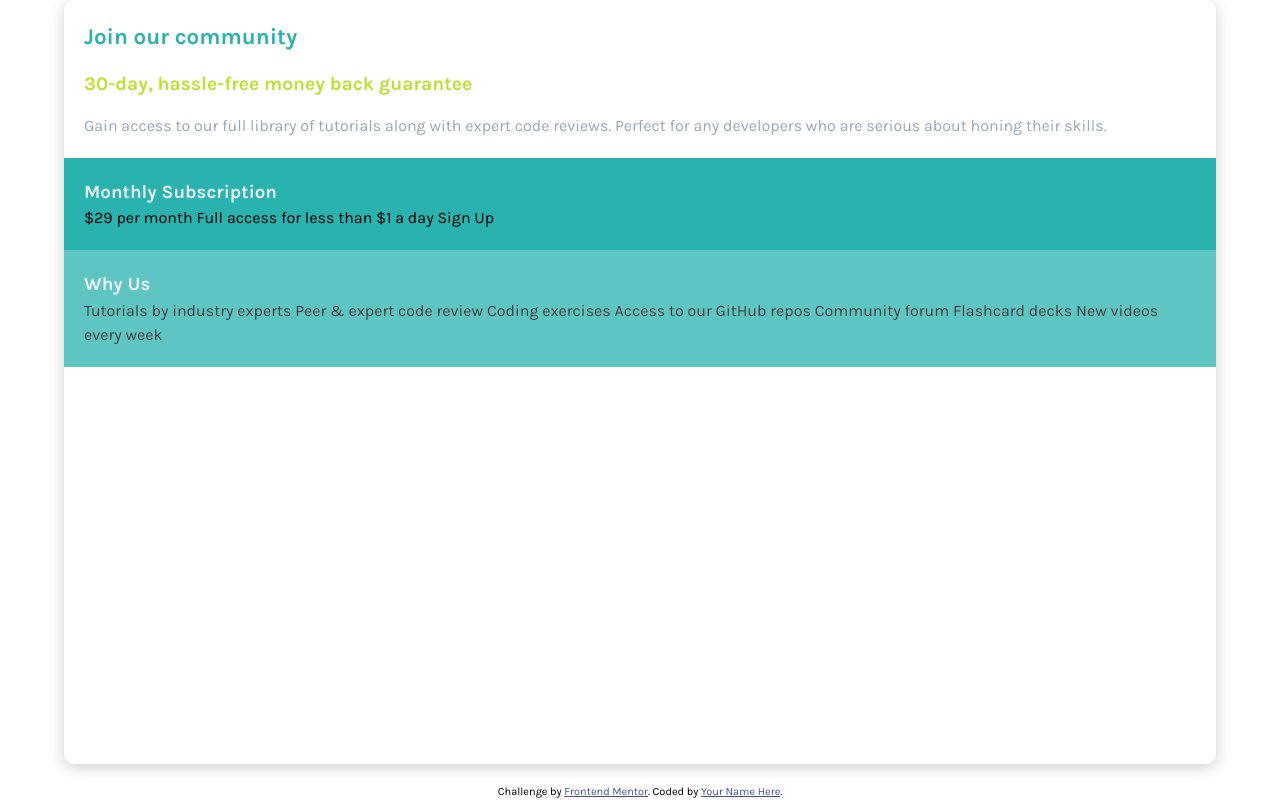
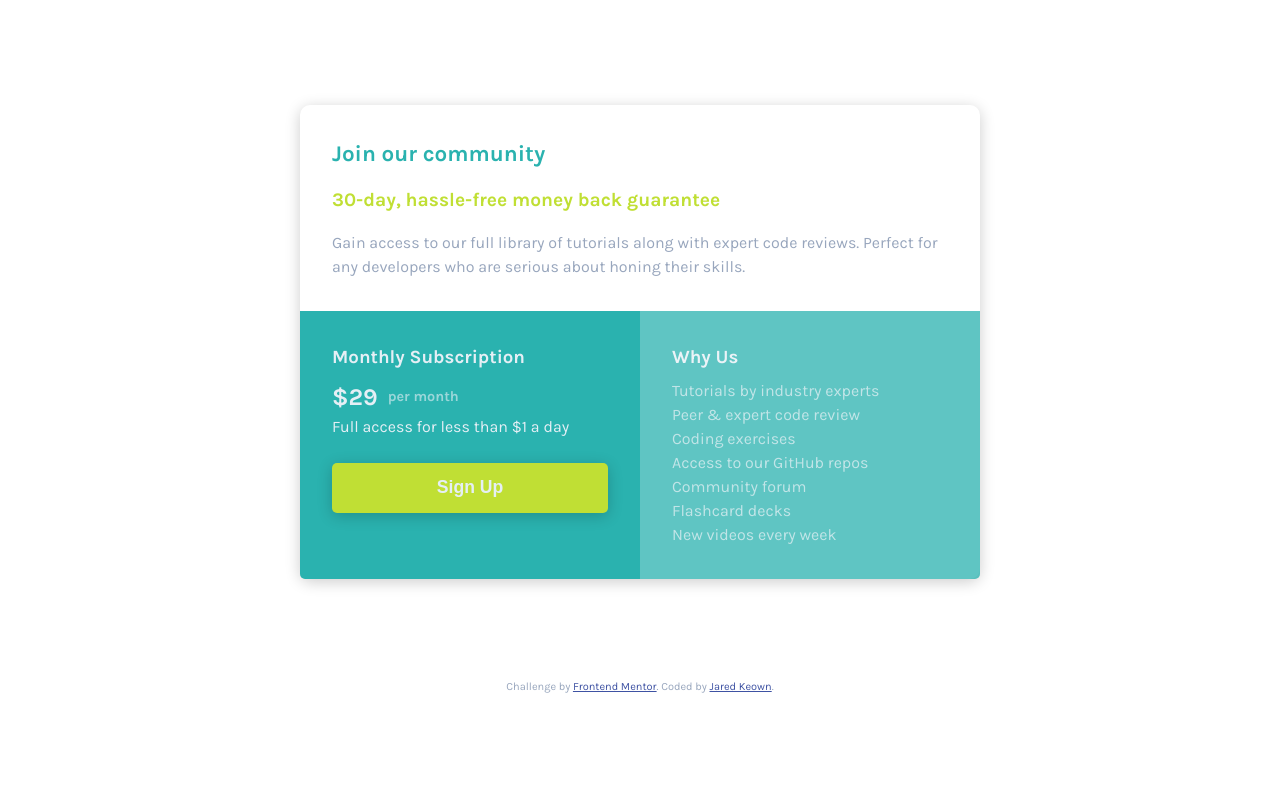
Before and after one commit to jkeown/fem_single_price_grid_component, a plain HTML site: page index.html in a window 1280 px wide. Drawn offline with Linux system fonts and the light colour scheme.

Commit message:
completed

```diff
--- a/index.html
+++ b/index.html
@@ -11,11 +11,7 @@
 <link rel="preconnect" href="https://fonts.gstatic.com" crossorigin>
 <link href="https://fonts.googleapis.com/css2?family=Karla:wght@400;700&display=swap" rel="stylesheet">
 <link rel="stylesheet" href="style.css">
-  <!-- Feel free to remove these styles or customise in your own stylesheet 👍 -->
-  <style>
-    .attribution { font-size: 11px; text-align: center; }
-    .attribution a { color: hsl(228, 45%, 44%); }
-  </style>
+
 </head>
 <body>
   <main class="container">
@@ -33,31 +29,33 @@
 
         <h3 class="section-title">Monthly Subscription</h3>
 
-        &dollar;29 per month
+        <p class="price">&dollar;29 <small>per month</small></p>
 
-        Full access for less than &dollar;1 a day
+        <p>Full access for less than &dollar;1 a day</p>
 
-        Sign Up
+        <button>Sign Up</button>
       </section>
        <section class="about">
 
          <h3 class="section-title">Why Us</h3>
 
-         Tutorials by industry experts
-         Peer &amp; expert code review
-         Coding exercises
-         Access to our GitHub repos
-         Community forum
-         Flashcard decks
-         New videos every week
+         <ul>
+           <li>Tutorials by industry experts</li>
+           <li>Peer &amp; expert code review</li>
+           <li>Coding exercises</li>
+           <li>Access to our GitHub repos</li>
+           <li>Community forum</li>
+           <li>Flashcard decks</li>
+           <li>New videos every week</li>
+          </ul>
         </section>
-</div>
+      </div>
 
 </main>
 <footer>
   <p class="attribution">
       Challenge by <a href="https://www.frontendmentor.io?ref=challenge" target="_blank">Frontend Mentor</a>.
-      Coded by <a href="#">Your Name Here</a>.
+      Coded by <a href="#">Jared Keown</a>.
     </p>
   </footer>
 </body>
--- a/style.css
+++ b/style.css
@@ -15,6 +15,7 @@ html,body{
   height: 100%;
 }
 body{
+  color: var(--light-gray);
   font-size: 16px;
   font-family: 'Karla', sans-serif;
   display: flex;
@@ -25,10 +26,8 @@ body{
   line-height: 1.5;
 }
 .container{
-  display: flex;
-  flex-direction: column;
-  flex: 1;
   width: 90vw;
+  max-width: 680px;
   border-radius: 10px;
   box-shadow: var(--box-shadow);
 }
@@ -36,7 +35,8 @@ section{
   padding: 20px;
 }
 footer{
-  margin-top: 20px;
+  margin-top: 100px;
+  color: var(--grayish-blue);
 }
 
 .cta h1{
@@ -56,10 +56,62 @@ footer{
 .subscription{
   background: var(--cyan);
 }
+.price{
+  color: var(--light-gray);
+  font-weight: 700;
+  font-size: 1.5rem;
+  display: flex;
+  align-items: center;
+}
+small{
+  font-size: .9rem;
+  margin-left: 10px;
+  opacity: 0.6;
+}
+button{
+  background: var(--bright-yellow);
+  color: inherit;
+  border: none;
+  width: 100%;
+  padding: 0.9rem;
+  font-weight: 700;
+  font-size: 1.1rem;
+  border-radius: 5px;
+  box-shadow: var(--box-shadow);
+  margin-top: 1.5rem;
+}
 .about{
   background: var(--cyan);
   opacity: 0.75;
+  border-radius: 0 0 10px 10px;
 }
 .section-title{
   color: var(--light-gray);
+  margin-bottom: .5rem;
 }
+li{
+  list-style: none;
+  opacity: .7;
+}
+
+@media(min-width: 550px){
+  .cta{
+    padding: 2rem;
+  }
+  .flex-section{
+    display: flex;
+  }
+  .flex-section section{
+    width: 100%;
+    padding: 2rem;
+  }
+  .subscription{
+    border-bottom-left-radius: 5px;
+  }
+  .about{
+    border-radius: 0 0 5px 0;
+  }
+}
+
+.attribution { font-size: 11px; text-align: center; }
+    .attribution a { color: hsl(228, 45%, 44%); }
```
Also changed, not shown: design/desktop-design.jpg (deleted), design/desktop-preview.jpg (deleted), design/mobile-design.jpg (deleted), screenshots/desktop.png (added), screenshots/mobile.png (added), 3 other files.
